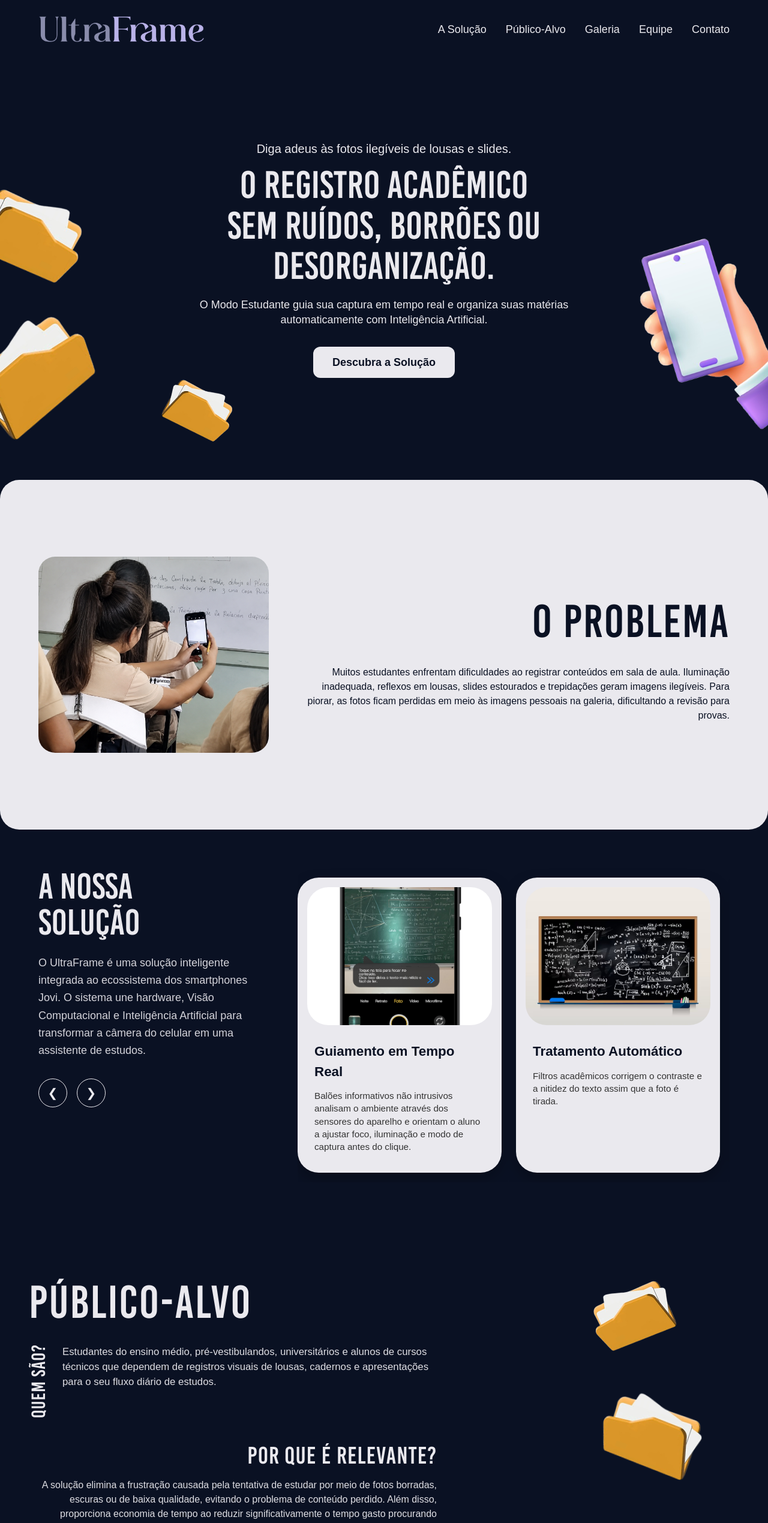
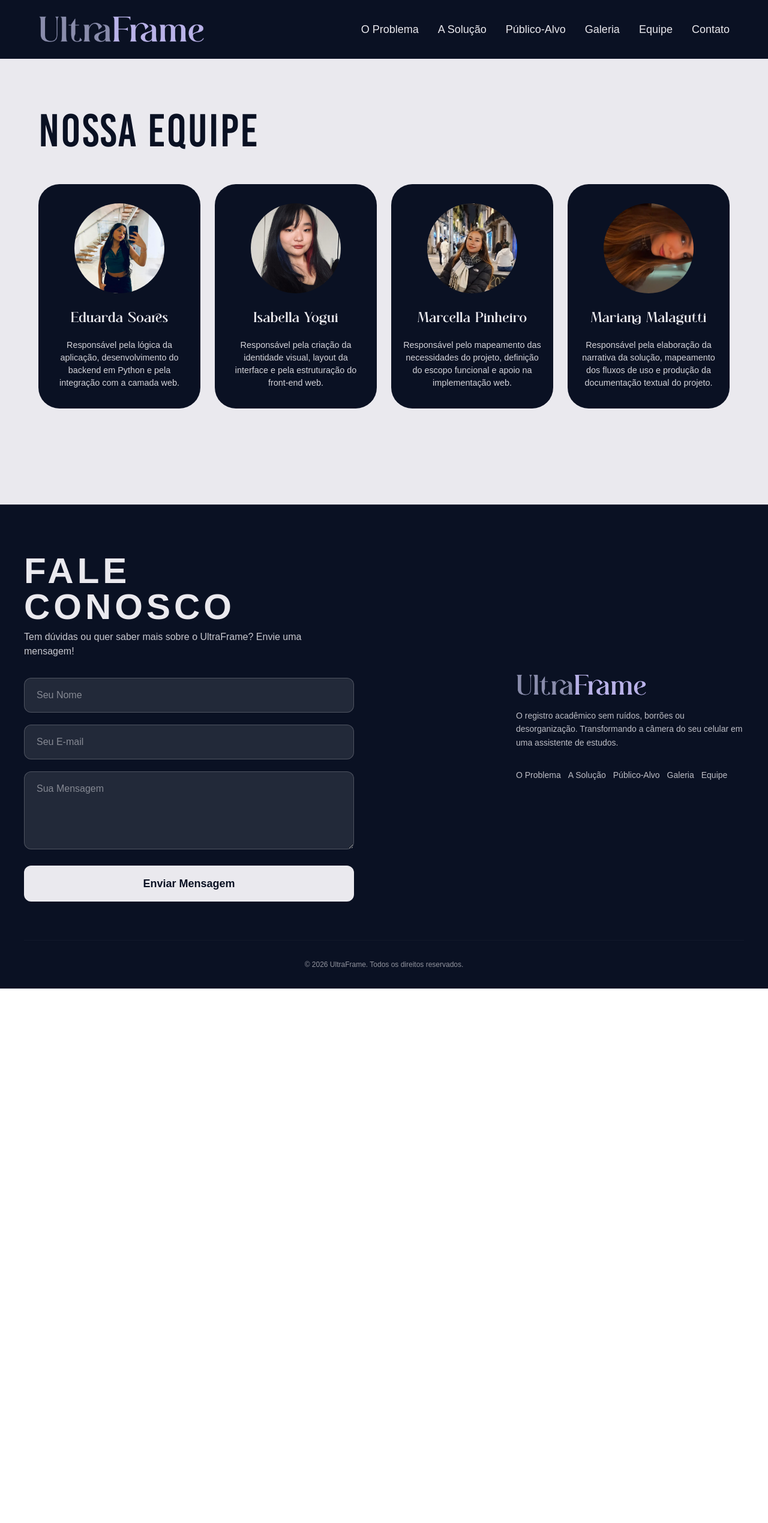
Before and after one commit to isabellayk/Sprint4_Front_Web, a React (Vite) app: page /SecaoEquipe in a window 1280 px wide. Shown: the top 2539 px of the page at 60% size. After the commit the page ends 1648 px from the top, so only its background shows below. Built offline with nearby package versions, Linux system fonts and the light colour scheme; a web font is replaced by a local one.

Commit message:
feat: Adicionando rotas publicas para exibicao condicional de secoes

```diff
--- a/package.json
+++ b/package.json
@@ -13,6 +13,7 @@
     "@tailwindcss/vite": "^4.3.3",
     "react": "^19.2.8",
     "react-dom": "^19.2.8",
+    "react-router-dom": "^7.18.4",
     "tailwindcss": "^4.3.3"
   },
   "devDependencies": {
--- a/src/App.jsx
+++ b/src/App.jsx
@@ -1,3 +1,4 @@
+import { BrowserRouter as Router, Routes, Route } from 'react-router-dom';
 import Header from './components/Header';
 import Hero from './components/Hero';
 import SecaoProblema from './components/SecaoProblema';
@@ -11,24 +12,28 @@
 function App()  {
   return (
     <>
-      <div className='bg-[#0A1123] min-h-screen'>
-        <Header />
+      <Router>
+        <div className='bg-[#0A1123] min-h-screen flex flex-col justify-between'>
+          <Header />
 
-        <Hero />
+          <Routes>
+              <Route path="/" element={<Hero />} />
 
-        <SecaoProblema />
+              <Route path="/SecaoProblema" element={<SecaoProblema />} />
 
-        <SecaoSolucao />
+              <Route path="/SecaoSolucao" element={<SecaoSolucao />} />
 
-        <SecaoPub />
+              <Route path="/SecaoPub" element={<SecaoPub />}/>
 
-        <SecaoGaleria />
+              <Route path="/SecaoGaleria" element={<SecaoGaleria />}/>
 
-        <SecaoEquipe />
+              <Route path="/SecaoEquipe" element={<SecaoEquipe />}/>
+          </Routes>
+          <Footer />
 
-        <Footer />
+        </div>
 
-      </div>
+        </Router>
     </>
   )
 }
--- a/src/components/Footer.jsx
+++ b/src/components/Footer.jsx
@@ -1,4 +1,5 @@
 import { useState } from 'react';
+import { Link } from 'react-router-dom';
 
 function Footer() {
   const [formData, setFormData] = useState({
@@ -95,7 +96,7 @@
           </form>
         </div>
 
-        {/* Informações da Marca */}
+
         <div className="flex-none md:w-[380px] flex flex-col justify-center items-center md:items-start text-center md:text-left">
           <div className="mb-5">
             <img src="./src/assets/Logo.png" alt="Logo UltraFrame" className="max-w-[220px] h-auto" />
@@ -105,11 +106,12 @@
             Transformando a câmera do seu celular em uma assistente de estudos.
           </p>
 
-          <div className="flex flex-wrap gap-5 justify-center md:justify-start">
-            <a href="#solucao" className="text-sm opacity-80 hover:opacity-100">A Solução</a>
-            <a href="#publico-alvo" className="text-sm opacity-80 hover:opacity-100">Público-Alvo</a>
-            <a href="#galeria" className="text-sm opacity-80 hover:opacity-100">Galeria</a>
-            <a href="#equipe" className="text-sm opacity-80 hover:opacity-100">Equipe</a>
+          <div className="flex flex-wrap gap-3 justify-center md:justify-start">
+            <Link to="/SecaoProblema" className="text-sm opacity-80 hover:opacity-100">O Problema</Link>
+            <Link to="/SecaoSolucao" className="text-sm opacity-80 hover:opacity-100">A Solução</Link>
+            <Link to="/SecaoPub" className="text-sm opacity-80 hover:opacity-100">Público-Alvo</Link>
+            <Link to="/SecaoGaleria" className="text-sm opacity-80 hover:opacity-100">Galeria</Link>
+            <Link to="/SecaoEquipe" className="text-sm opacity-80 hover:opacity-100">Equipe</Link>
           </div>
         </div>
 
--- a/src/components/Header.jsx
+++ b/src/components/Header.jsx
@@ -1,4 +1,6 @@
 import { useState } from 'react';
+import { Link } from 'react-router-dom'
+
 
 function Header() {
 const [isMenuOpen, setIsMenuOpen] = useState(false);
@@ -9,15 +11,15 @@
 
   return (
     <>
-       <header className="absolute top-0 left-0 w-full z-[1000] flex justify-between items-center px-[5%] py-6 box-border">
+       <header className="bg-[#0A1123] absolute top-0 left-0 w-full z-[1000] flex justify-between items-center px-[5%] py-6 box-border">
 
-      <a href="./index.html" className="block">
+      <Link to="/" className="block">
         <img
           src="./src/assets/Logo.png"
           alt="Logo UltraFrame"
           className="w-full max-w-[180px] md:max-w-[280px] h-auto block"
         />
-      </a>
+      </Link>
 
 
       <button
@@ -45,30 +47,31 @@
           transition-all duration-200
         `}
       >
-        <a
-          href="#secao-solucao"
+        <Link to="/SecaoProblema"
+          className="text-[#EAE9EE] text-lg no-underline whitespace-nowrap opacity-100 hover:opacity-80 transition-opacity duration-200 font-sans"
+        >O Problema
+        </Link>
+
+        <Link to="/SecaoSolucao"
           className="text-[#EAE9EE] text-lg no-underline whitespace-nowrap opacity-100 hover:opacity-80 transition-opacity duration-200 font-sans"
         >
           A Solução
-        </a>
-        <a
-          href="#publico-alvo"
+        </Link>
+        <Link to="/SecaoPub"
           className="text-[#EAE9EE] text-lg no-underline whitespace-nowrap opacity-100 hover:opacity-80 transition-opacity duration-200 font-sans"
         >
           Público-Alvo
-        </a>
-        <a
-          href="#galeria"
+        </Link>
+        <Link to="/SecaoGaleria"
           className="text-[#EAE9EE] text-lg no-underline whitespace-nowrap opacity-100 hover:opacity-80 transition-opacity duration-200 font-sans"
         >
           Galeria
-        </a>
-        <a
-          href="#equipe"
+        </Link>
+        <Link to="/SecaoEquipe"
           className="text-[#EAE9EE] text-lg no-underline whitespace-nowrap opacity-100 hover:opacity-80 transition-opacity duration-200 font-sans"
         >
           Equipe
-        </a>
+        </Link>
         <a
           href="#contato"
           className="text-[#EAE9EE] text-lg no-underline whitespace-nowrap opacity-100 hover:opacity-80 transition-opacity duration-200 font-sans"
--- a/src/components/Hero.jsx
+++ b/src/components/Hero.jsx
@@ -1,4 +1,5 @@
 import React from 'react'
+import {Link} from 'react-router-dom'
 
 function Hero() {
   return (
@@ -36,12 +37,12 @@
           O Modo Estudante guia sua captura em tempo real e organiza suas matérias automaticamente com Inteligência Artificial.
         </p>
 
-        <a
-          href="#solucao"
+        <Link
+          to="/SecaoSolucao"
           className="font-sans bg-[#EAE9EE] text-[#0A1123] font-bold text-lg px-8 py-3 rounded-xl transition-all duration-200 hover:-translate-y-0.5 hover:bg-white inline-block"
         >
           Descubra a Solução
-        </a>
+        </Link>
       </div>
 
       <img
--- a/src/components/SecaoEquipe.jsx
+++ b/src/components/SecaoEquipe.jsx
@@ -4,7 +4,7 @@
   return (
     <>
 
-        <section className="w-full bg-[#EAE9EE] py-[5rem] px-[5%]" id="equipe">
+        <section className="w-full bg-[#EAE9EE] py-[10rem] px-[5%]" id="equipe">
             <div className="max-w-[1200px] mx-auto my-0">
 
 
--- a/src/components/SecaoGaleria.jsx
+++ b/src/components/SecaoGaleria.jsx
@@ -4,7 +4,7 @@
   return (
     <>
 
-     <section className="w-full bg-[#0A1123] py-[5rem] px-[5%]" id="galeria">
+     <section className="w-full bg-[#0A1123] py-[10rem] px-[5%]" id="galeria">
   <div className="max-w-[1100px] mx-auto my-0">
 
 
--- a/src/components/SecaoProblema.jsx
+++ b/src/components/SecaoProblema.jsx
@@ -4,7 +4,7 @@
     <>
 
 
-    <section className="bg-[#EAE9EE] px-[5%] py-6 rounded-4xl w-full min-[901px]:py-32 min-[901px]:px-16 " id="solucao">
+    <section className="bg-[#EAE9EE] px-[5%] py-[10rem] rounded-4xl w-full min-[901px]:py-32 min-[901px]:px-16 " id="solucao">
         <div className="max-w-7xl m-auto flex items-center justify-between gap-(<4rem>)min-[901px]:flex-row min-[901px]:gap-16">
 
         <div className="flex-<1> max-w-lg w-full max-w-full min-[901px]:max-w-[500px]">
--- a/src/components/SecaoPub.jsx
+++ b/src/components/SecaoPub.jsx
@@ -4,7 +4,7 @@
   return (
     <>
 
-        <section className="w-full bg-[#0A1123] relative overflow-hidden py-12 px-6 md:px-12" id="publico-alvo">
+        <section className="w-full bg-[#0A1123] relative overflow-hidden py-[10rem] px-6 md:px-12" id="publico-alvo">
   <div className="max-w-[1200px] mx-auto flex flex-col lg:flex-row justify-between items-stretch lg:items-center gap-12 lg:gap-[3rem]">
 
 
--- a/src/components/SecaoSolucao.jsx
+++ b/src/components/SecaoSolucao.jsx
@@ -74,7 +74,7 @@
   };
 
   return (
-    <section className="py-16 px-6 md:px-16 text-[#EAE9EE]" id="secao-solucao">
+    <section className="py-[10rem] px-6 md:px-16 text-[#EAE9EE]" id="secao-solucao">
       <div className="max-w-7xl mx-auto flex flex-col min-[993px]:flex-row gap-12 items-start justify-between">
         <div className="w-full min-[993px]:w-1/3 flex flex-col gap-6 flex-none">
           <h2 className="font-bebas text-5xl md:text-6xl leading-none">
```
Also changed, not shown: 1 other file (tests, documents, lock files or other folders).
